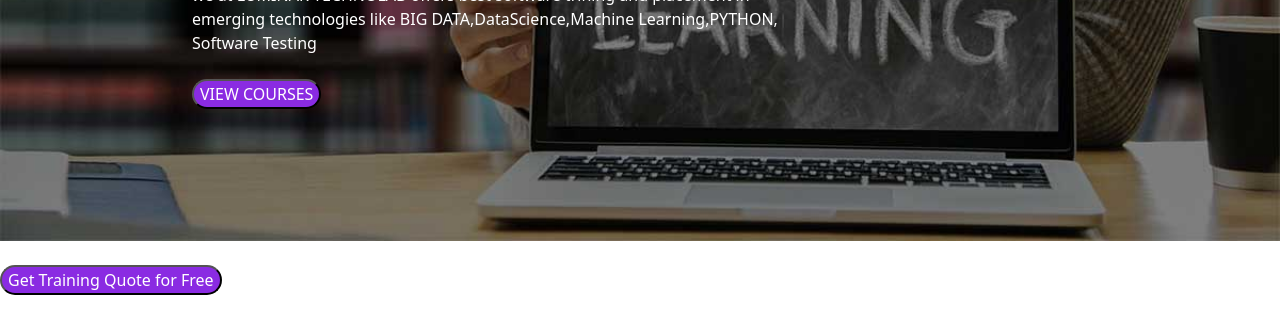
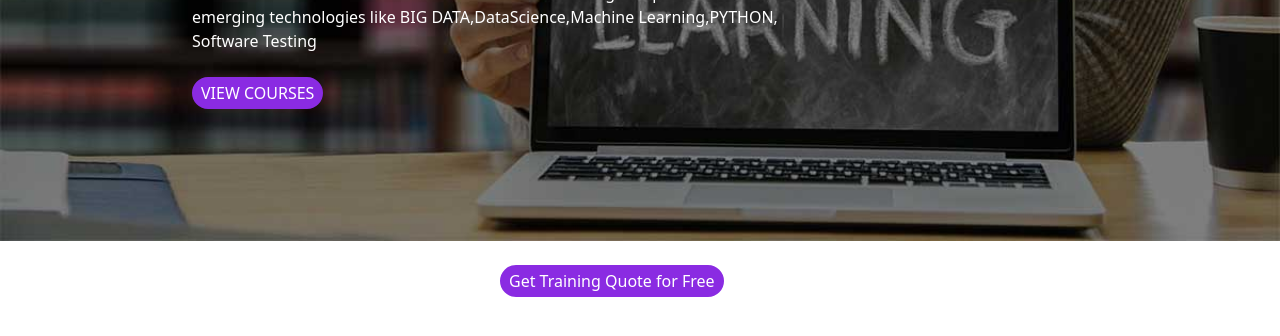
Before and after one commit to Devika1020/Luminar, a plain HTML site: page index.html in a window 1280 px wide. Shown: the part 398-734 px from the top of the page. Drawn offline with nearby package versions, Linux system fonts and the light colour scheme.

Commit message:
second commit

```diff
--- a/luminar.css
+++ b/luminar.css
@@ -1,7 +1,11 @@
 .b1{
    border-radius: 40px;
+   border: solid blueviolet;
     background-color: blueviolet;
     color: white;
+}
+#b2{
+    margin-left: 500px;
 }
 @media(max-width:500px){
     #b2{
@@ -25,6 +29,6 @@
     .p12{
         font-size: 7px;
         margin-top: 100px;
-        margin-bottom: 0px;
+        margin-bottom: -20px;
     }
 }
```
